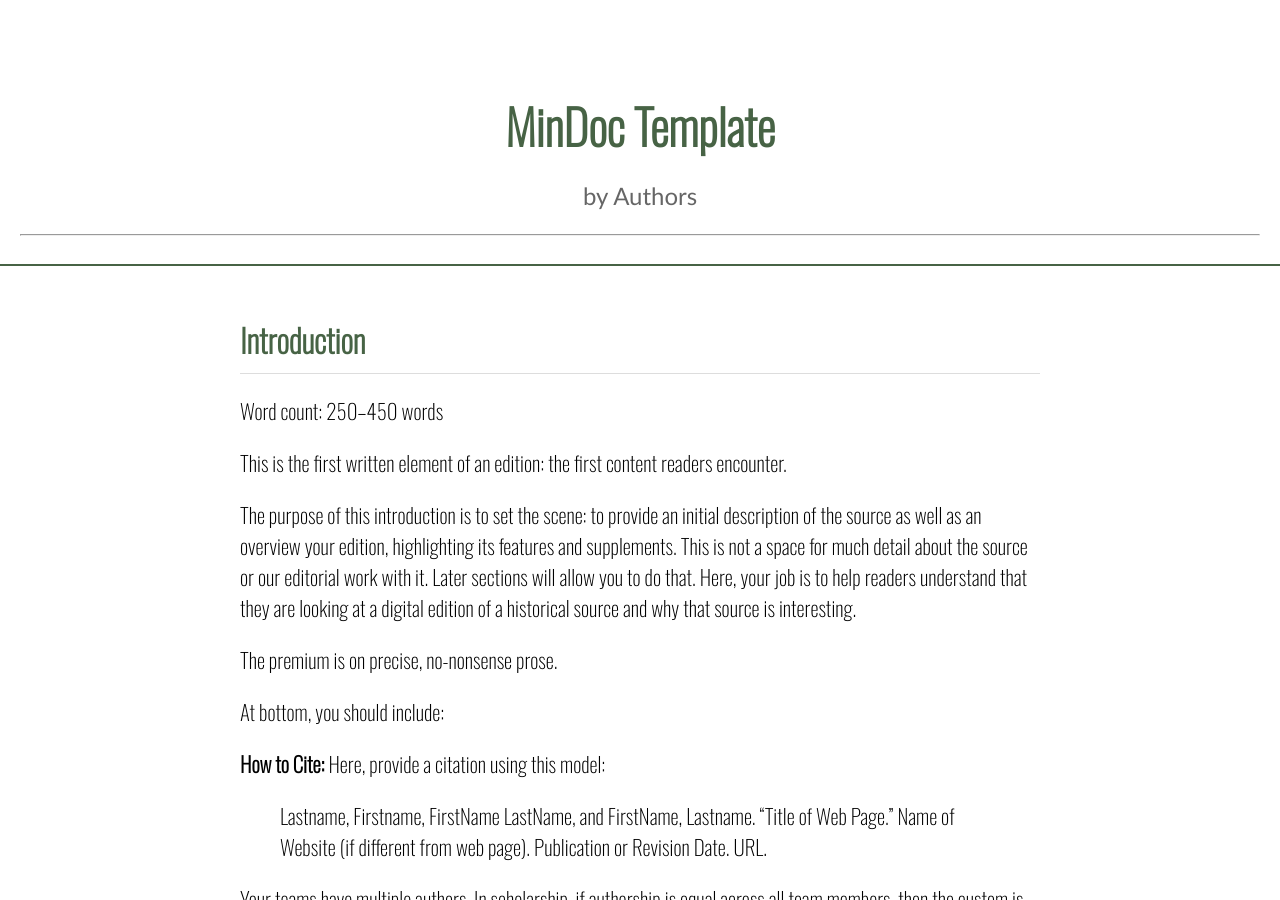
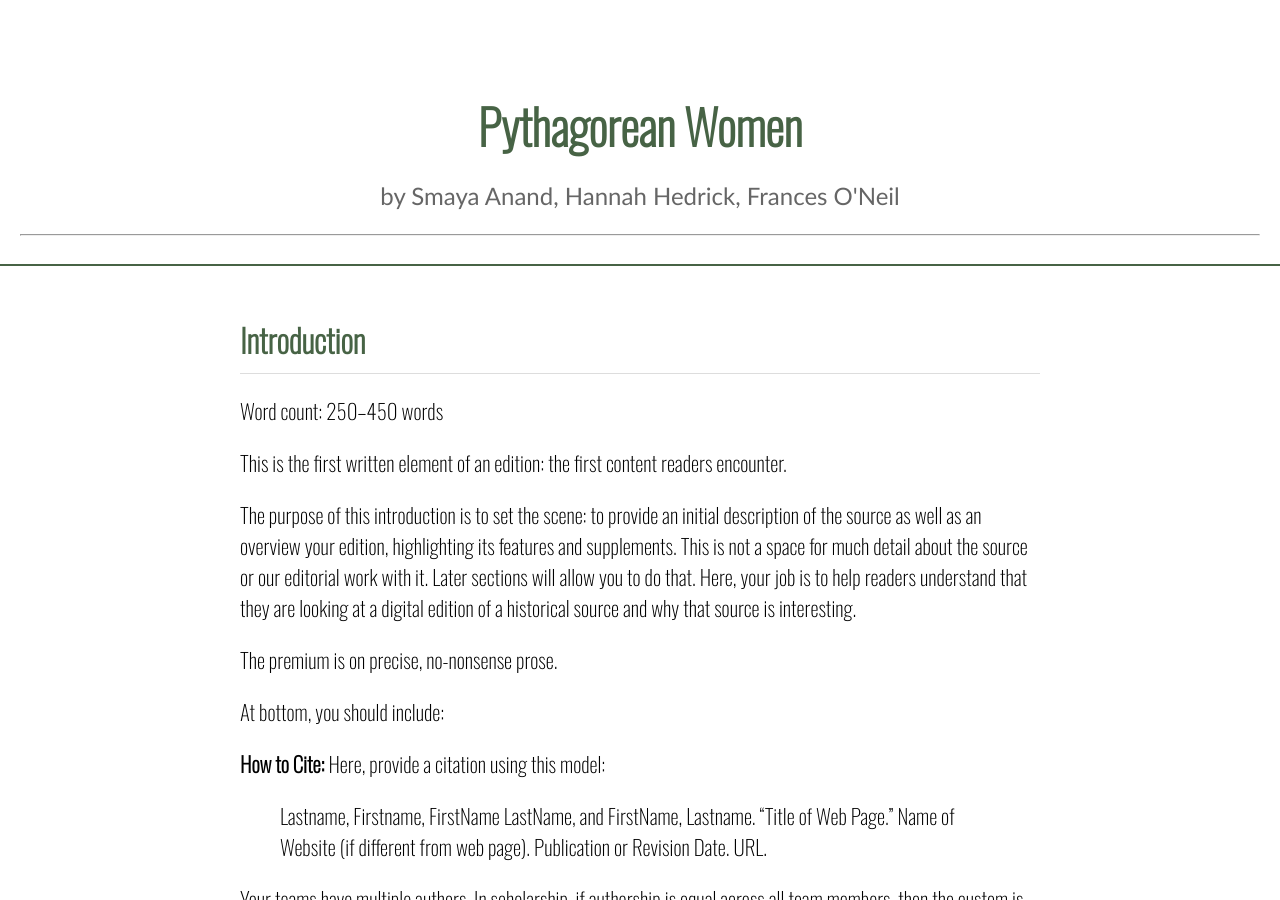
Before and after one commit to smaya-a/pythagorean, a Jekyll site: the page built from index.markdown, in a window 1280 px wide and 900 px high. Built offline with Jekyll 4.4.1, drawn with Linux system fonts in a browser that asks for light colours.

Commit message:
Update _config.yml

```diff
--- a/_config.yml
+++ b/_config.yml
@@ -1,8 +1,8 @@
-title: MinDoc Template # You will insert your title here.
+title: Pythagorean Women # You will insert your title here.
 email: your-email@example.com
-description: by Authors # Author names go here.
+description: by Smaya Anand, Hannah Hedrick, Frances O'Neil # Author names go here.
 
-baseurl: "/MinDoc" # the subpath of your site. Change it if the name of your repository is other than "mindoc"
+baseurl: "/pythagorean" # the subpath of your site. Change it if the name of your repository is other than "mindoc"
 
 twitter_username: jekyllrb
 github_username:  jekyll
```
